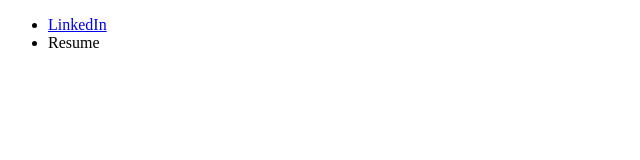
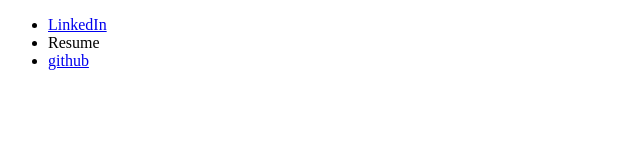
Before and after one commit to ak7/ak7.github.com, a plain HTML site: page index.html in a window 1280 px wide. Shown: the full height of the page, 0-640 px from the left. Drawn offline with Linux system fonts and the light colour scheme.

Commit message:
Update index.html

```diff
--- a/index.html
+++ b/index.html
@@ -11,6 +11,9 @@
   <li>
     Resume
   </li>
+  <li>
+    <a href="https://github.com/ak7/">github</a>
+  </li>
 </ul>
 </body>
 </html>
```
